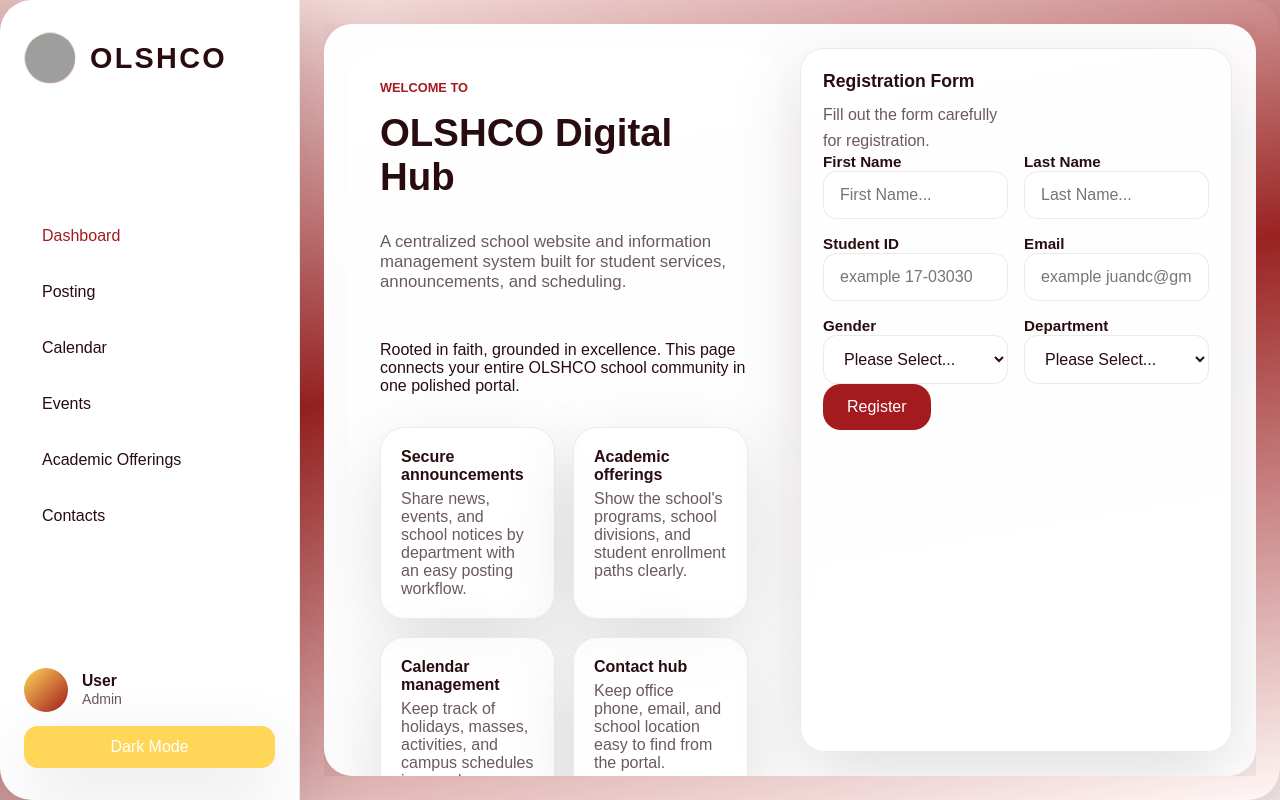
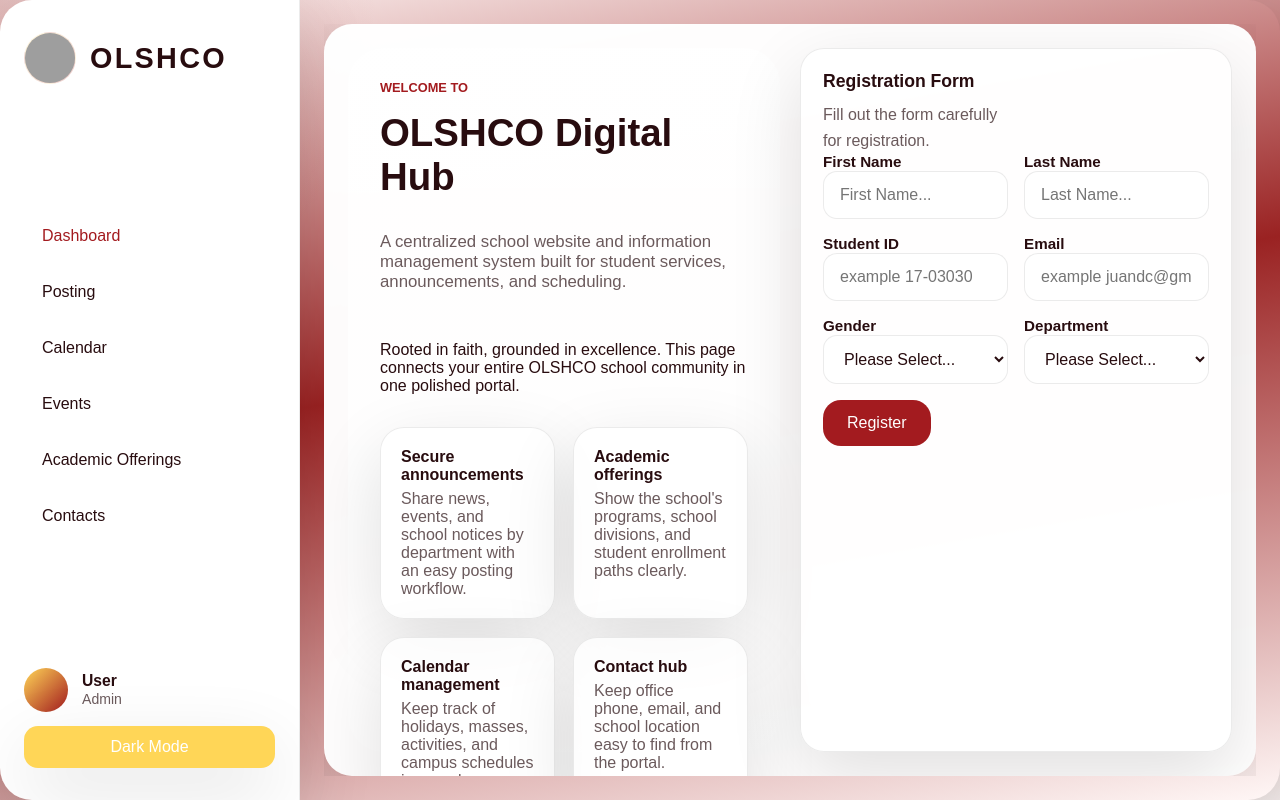
Before and after one commit to vitriolomaica-cell/OLSHCO2, a PHP site: page / in a window 1280 px wide. Run offline with PHP 8.4, Linux system fonts and the light colour scheme; some web fonts are replaced; grey boxes are pictures that could not be loaded.

Commit message:
new feature

```diff
--- a/pages/dashboard.php
+++ b/pages/dashboard.php
@@ -66,8 +66,11 @@
                         <option>College</option>
                     </select>
                 </div>
+                <div>
+                    <button class="button-primary" type="button">Register</button>
+                </div>
             </div>
-            <button class="button-primary" type="button">Register</button>
+
             <p class="subtitle" style="margin-top: 16px;"><!-- TODO: Add a welcome or hero image for the dashboard here -->
             </p>
         </div>
```
